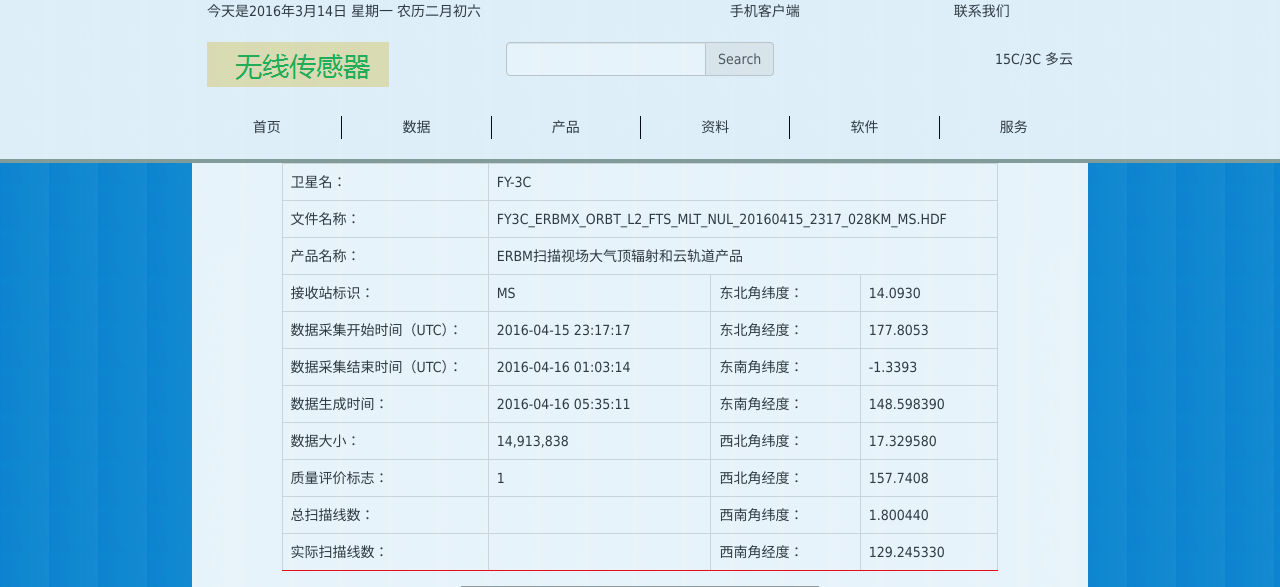
After one commit to zldevil2011/CERNET_IPV6_WEP, a Django app: page /dataInfo/1/ in a window 1280 px wide. The commit adds this page. Shown: the top 587 px of the page. Run offline with Django 3.2, Linux system fonts and the light colour scheme; some libraries are stand-ins or nearby versions; grey boxes are pictures that could not be loaded.

Commit message:
update dataInfo

```diff
--- a/app/templates/base.html
+++ b/app/templates/base.html
@@ -38,12 +38,12 @@
 				</div>
 			</div>
 			<div class = "row clearfix head_item head pad navigation_item">
-				<div class = "col-md-2">首页</div>
-				<div class = "col-md-2">数据</div>
-				<div class = "col-md-2">产品</div>
-				<div class = "col-md-2">资料</div>
-				<div class = "col-md-2">软件</div>
-				<div class = "col-md-2">服务</div>
+				<div class = "col-md-2" id = "index">首页</div>
+				<div class = "col-md-2" id = "data">数据</div>
+				<div class = "col-md-2" id = "product">产品</div>
+				<div class = "col-md-2" id = "material">资料</div>
+				<div class = "col-md-2" id = "software">软件</div>
+				<div class = "col-md-2" id = "service">服务</div>
 			</div>
 		</header>
 		{% block main_body %}
@@ -82,5 +82,6 @@
   		<script src="http://apps.bdimg.com/libs/respond.js/1.4.2/respond.min.js"></script>
 	<![endif]-->
 	<script type = "text/javascript" src = /web_media/js/painting.js></script>
+	<script type = "text/javascript" src = /web_media/js/wsn.js></script>
 </body>
 </html>
--- /dev/null
+++ b/app/templates/dataInfo.html
@@ -0,0 +1,24 @@
+{% extends "base.html" %}
+{% block title %} data  preview {% endblock %}
+{% block main_body %}
+	<div class = "main_body middle">
+		<div class = "dataInfo">
+			<table class = "table table-bordered">
+				<tr><td>卫星名：</td><td colspan="3">FY-3C</td></tr>
+				<tr><td>文件名称：</td><td colspan="3">FY3C_ERBMX_ORBT_L2_FTS_MLT_NUL_20160415_2317_028KM_MS.HDF</td></tr>
+				<tr><td>产品名称：</td><td colspan="3">ERBM扫描视场大气顶辐射和云轨道产品</td></tr>
+				<tr><td>接收站标识：</td><td> MS</td><td> 东北角纬度：</td><td> 14.0930</td></tr>
+				<tr><td>数据采集开始时间（UTC）：</td><td> 2016-04-15 23:17:17</td><td> 东北角经度：</td><td> 177.8053 </td><tr>
+				<tr><td>数据采集结束时间（UTC）：</td><td> 2016-04-16 01:03:14</td><td> 东南角纬度：</td><td> -1.3393 </td><tr>
+				<tr><td>数据生成时间：</td><td> 2016-04-16 05:35:11</td><td> 东南角经度：</td><td> 148.598390</td><tr>
+				<tr><td>数据大小：</td><td> 14,913,838</td><td> 西北角纬度：</td><td> 17.329580 </td><tr>
+				<tr><td>质量评价标志：</td><td> 1</td><td> 西北角经度：</td><td> 157.7408 </td><tr>
+				<tr><td>总扫描线数：</td><td></td><td> 西南角纬度：</td><td> 1.800440 </td><tr>
+				<tr><td>实际扫描线数：</td><td></td><td> 西南角经度：</td><td> 129.245330</td><tr>
+			</table>
+			<div class = "dataImage">
+				<img src = "http://img.nsmc.org.cn/IMG_LIB/QUICKVIEW/FY3C/FY3C_ERBMX_ORBT_L2_FTS_MLT_NUL_YYYYMMDD_HHmm_028KM_MS.HDF/20160415/FY3C_ERBMX_ORBT_L2_FTS_MLT_NUL_20160415_2317_028KM_MS.HDF.jpg" height="800px"/>
+			</div>
+		</div>
+	<div>
+{% endblock %}
--- a/app/urls.py
+++ b/app/urls.py
@@ -5,6 +5,6 @@ import views.data
 urlpatterns = [
 	url('^$', views.index.index, name="index"),
 	url('^data$', views.data.index, name="data_index"),
-	url('^imageInfo$', views.data.imageInfo, name="imageInfo"),
+	url('^dataInfo/(\d+)/$', views.data.dataInfo, name="dataInfo"),
 #     # url('^welcome/$', views.welcome.welcome(), name="welcome"),
 ]
--- a/app/views/data.py
+++ b/app/views/data.py
@@ -5,8 +5,8 @@ from django.http import HttpResponse
 def index(request):
 	return render(request, "data.html", {});
 
-def imageInfo(request):
-	return render(request, "imageInfo.html", {});
+def dataInfo(request, dataId):
+	return render(request, "dataInfo.html", {});
 
 
 # Create your views here.
--- a/media/css/style.css
+++ b/media/css/style.css
@@ -184,6 +184,12 @@ big{
 .real_info .tab-content .factor_explanation{
 	text-align:center;
 }
+.main_body table{
+	border:1px solid red;
+}
+.middle{
+	align:center;
+}
 .footer{
 	/*margin-top: 10px;*/
     background-color: rgba(0,0,0,0.75);
@@ -228,3 +234,21 @@ big{
 .table>tbody>tr>td:first-child{
 	align:center;
 }
+
+/* css for dataInfo Page */
+.main_body .dataInfo{
+	width: 80%;
+	margin: 0 auto;
+}
+.main_body .dataInfo table{
+	width: 100%;
+	margin: 0 auto;
+}
+.main_body .dataInfo .dataImage{
+	width:50%;
+	margin:15px auto;
+}
+.main_body .dataInfo .dataImage img{
+	width: 100%;
+	margin: 0 auto;
+}
--- /dev/null
+++ b/media/js/wsn.js
@@ -0,0 +1,6 @@
+$("#index").on("click", function(){
+	window.location.href = "/";
+})
+$("#data").on("click", function(){
+	window.location.href = "/data";
+})
```
Also changed, not shown: app/templates/data.html (+5 -5 lines), 1 other file.
